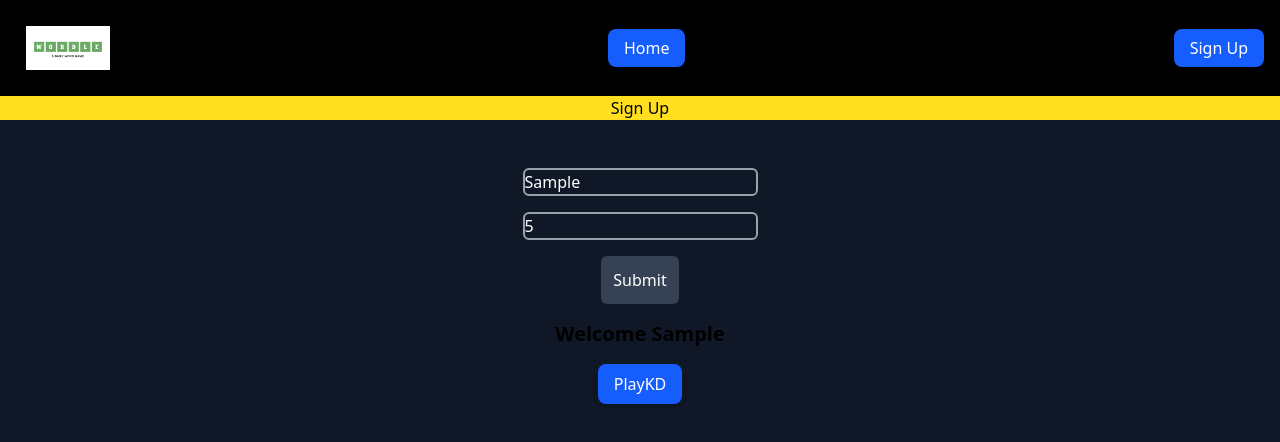
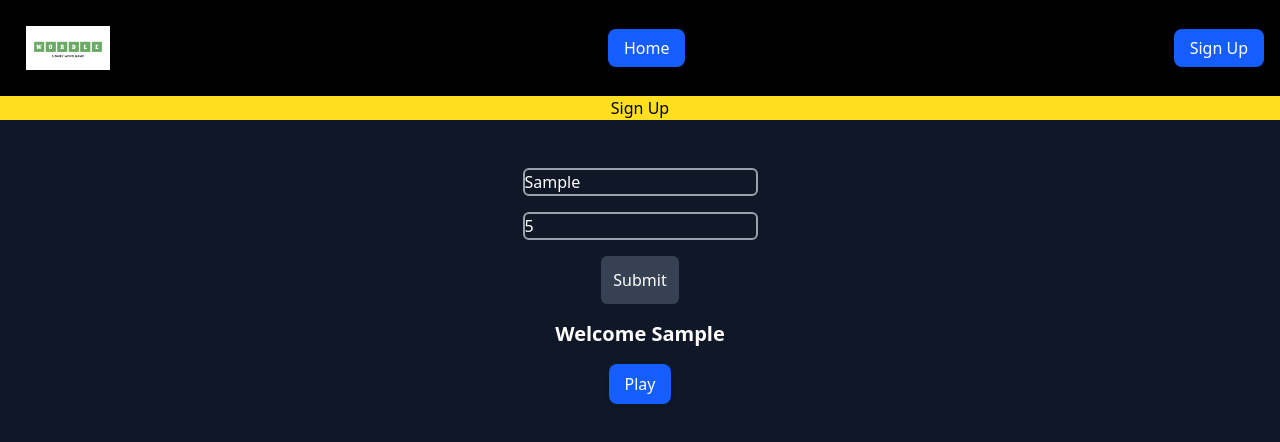
Before and after one commit to SMOKESCRE3N/Wordle_Clone, a React (Vite) app: page /signup in a window 1280 px wide. Both pictures are taken after typing "Sample", "5" into the empty fields and a click on the button "Submit". Shown: the top 442 px of the page. Built offline with nearby package versions, Linux system fonts and the light colour scheme.

Commit message:
minor changes

```diff
--- a/src/components/Signup/Signup.jsx
+++ b/src/components/Signup/Signup.jsx
@@ -48,14 +48,16 @@ export default function Signup() {
           </button>
           {submitted ? (
             <>
-              <h2 className="text-xl font-semibold">Welcome {username}</h2>
+              <h2 className="text-xl  text-white font-semibold">
+                Welcome {username}
+              </h2>
               <NavLink
                 to="/play"
                 className={() =>
                   `px-4 py-2 text-white bg-blue-600 rounded-lg duration-300 p-16 ease-in-out hover:bg-blue-500 shadow-md transition-transform`
                 }
               >
-                PlayKD
+                Play
               </NavLink>
             </>
           ) : (
```
